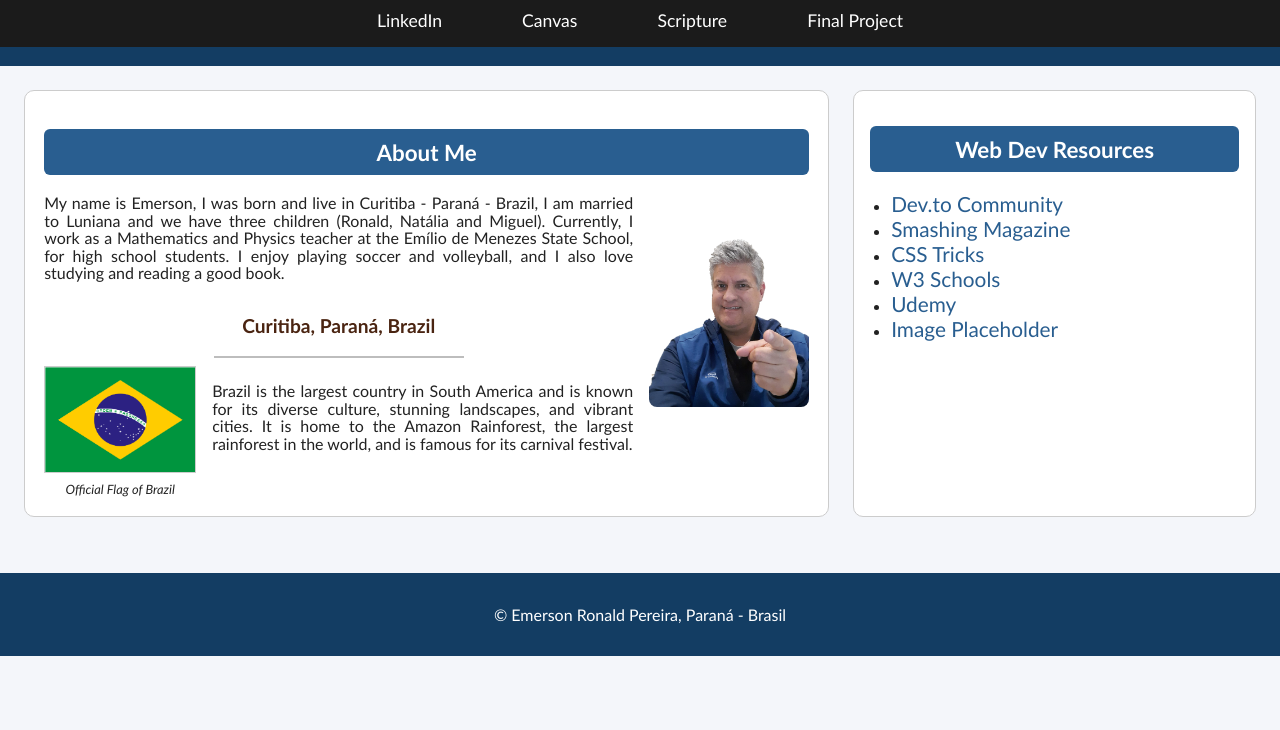
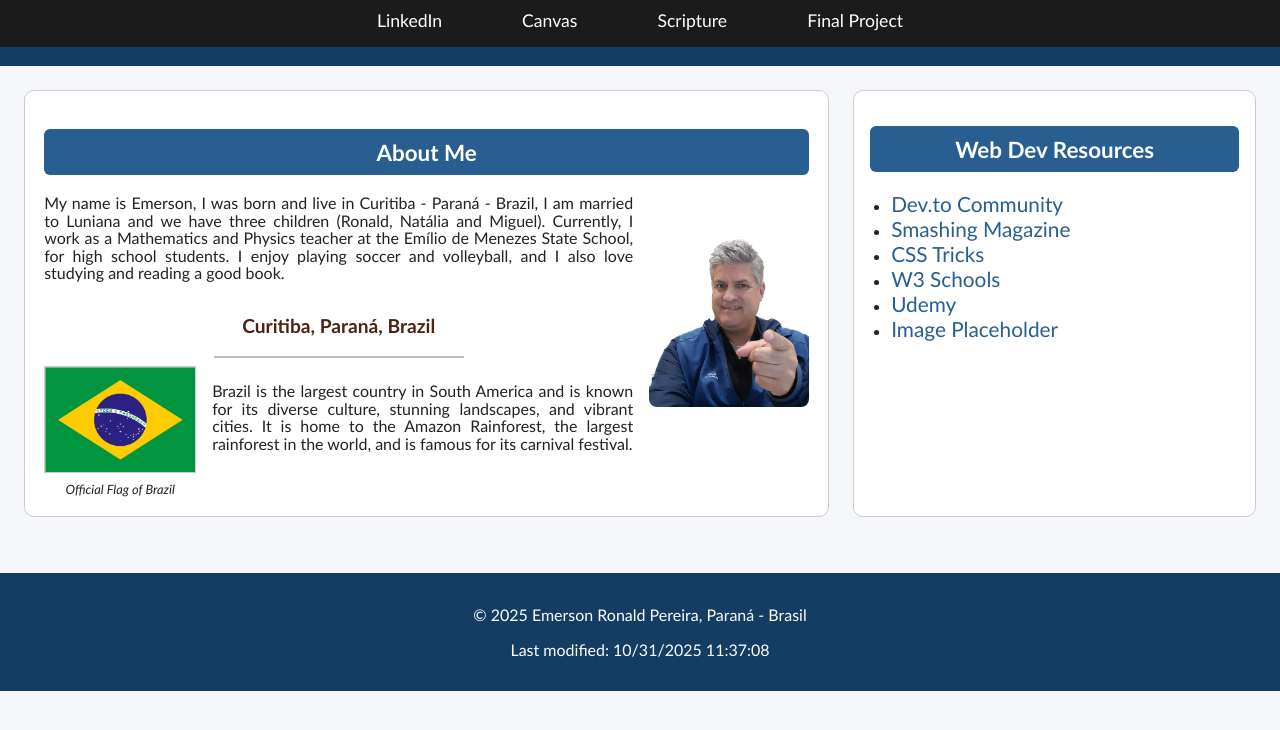
Before and after one commit to EmerRPereira/wdd131, a plain HTML site: page index.html in a window 1280 px wide. Shown: the part 68-798 px from the top of the page. Drawn offline with Linux system fonts and the light colour scheme.

Commit message:
Add defender

```diff
--- a/index.html
+++ b/index.html
@@ -6,7 +6,7 @@
     <title>WDD 131: Dynamic Web Fundamentals - Emerson Ronald Pereira</title>
     <meta name="description" content="WDD 131 - Dynamic Web Fundamentals">
     <meta name="author" content="Emerson Ronald Pereira">
-    <script src="scripts/getdates.js"></script>
+    <script src="scripts/getdates.js" defer></script>
     <link rel="stylesheet" href="styles/base.css">
 </head>
 <body>
```
